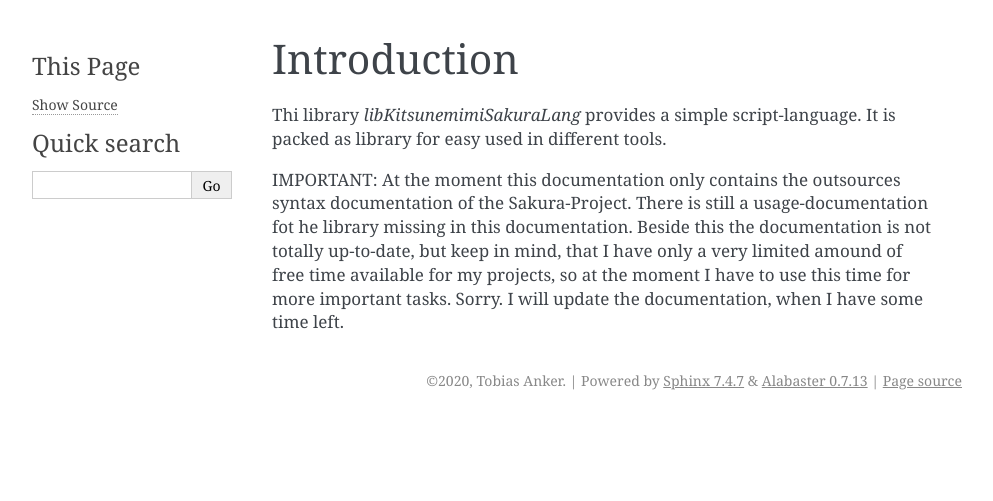
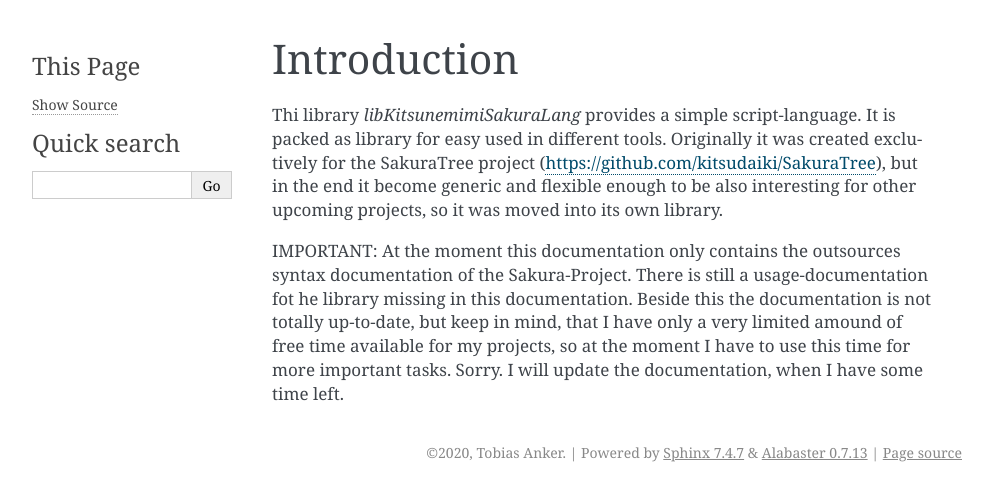
Before and after one commit to kitsudaiki/libKitsunemimiSakuraLang-Documentation, a Sphinx documentation site: the page built from source/introduction.rst, in a window 1280 px wide. Shown: the top 501 px of the page, without its empty margins (148-1141 px from the left). Built offline with Sphinx 7.4.7, drawn with Linux system fonts in a browser that asks for light colours.

Commit message:
example and introduction update

```diff
--- a/source/introduction.rst
+++ b/source/introduction.rst
@@ -1,6 +1,6 @@
 Introduction
 ============
 
-Thi library `libKitsunemimiSakuraLang` provides a simple script-language. It is packed as library for easy used in different tools.
+Thi library `libKitsunemimiSakuraLang` provides a simple script-language. It is packed as library for easy used in different tools. Originally it was created exclutively for the SakuraTree project (https://github.com/kitsudaiki/SakuraTree), but in the end it become generic and flexible enough to be also interesting for other upcoming projects, so it was moved into its own library.
 
 IMPORTANT: At the moment this documentation only contains the outsources syntax documentation of the Sakura-Project. There is still a usage-documentation fot he library missing in this documentation. Beside this the documentation is not totally up-to-date, but keep in mind, that I have only a very limited amound of free time available for my projects, so at the moment I have to use this time for more important tasks. Sorry. I will update the documentation, when I have some time left.
```
Also changed, not shown: source/syntax.rst (+2 -5 lines).
